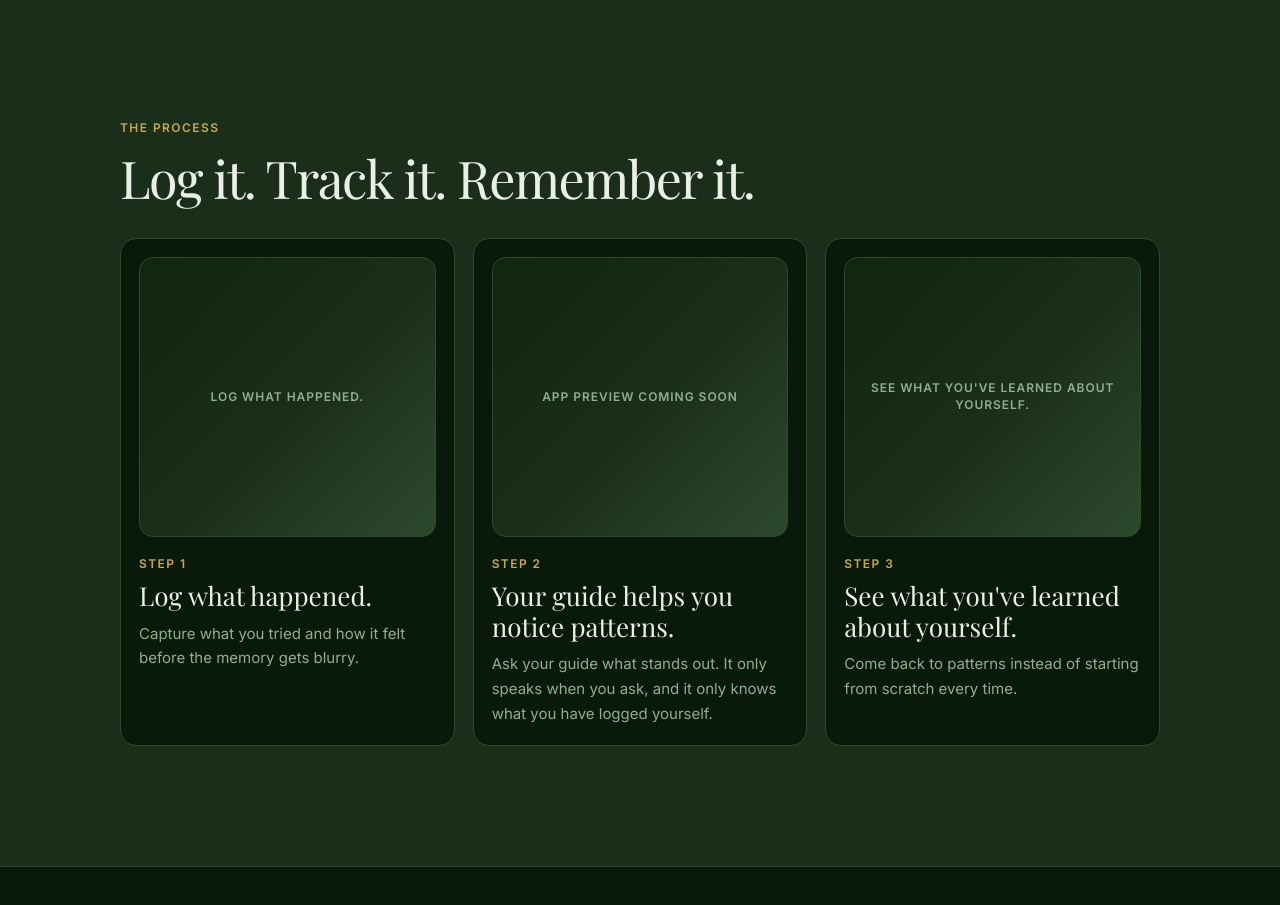
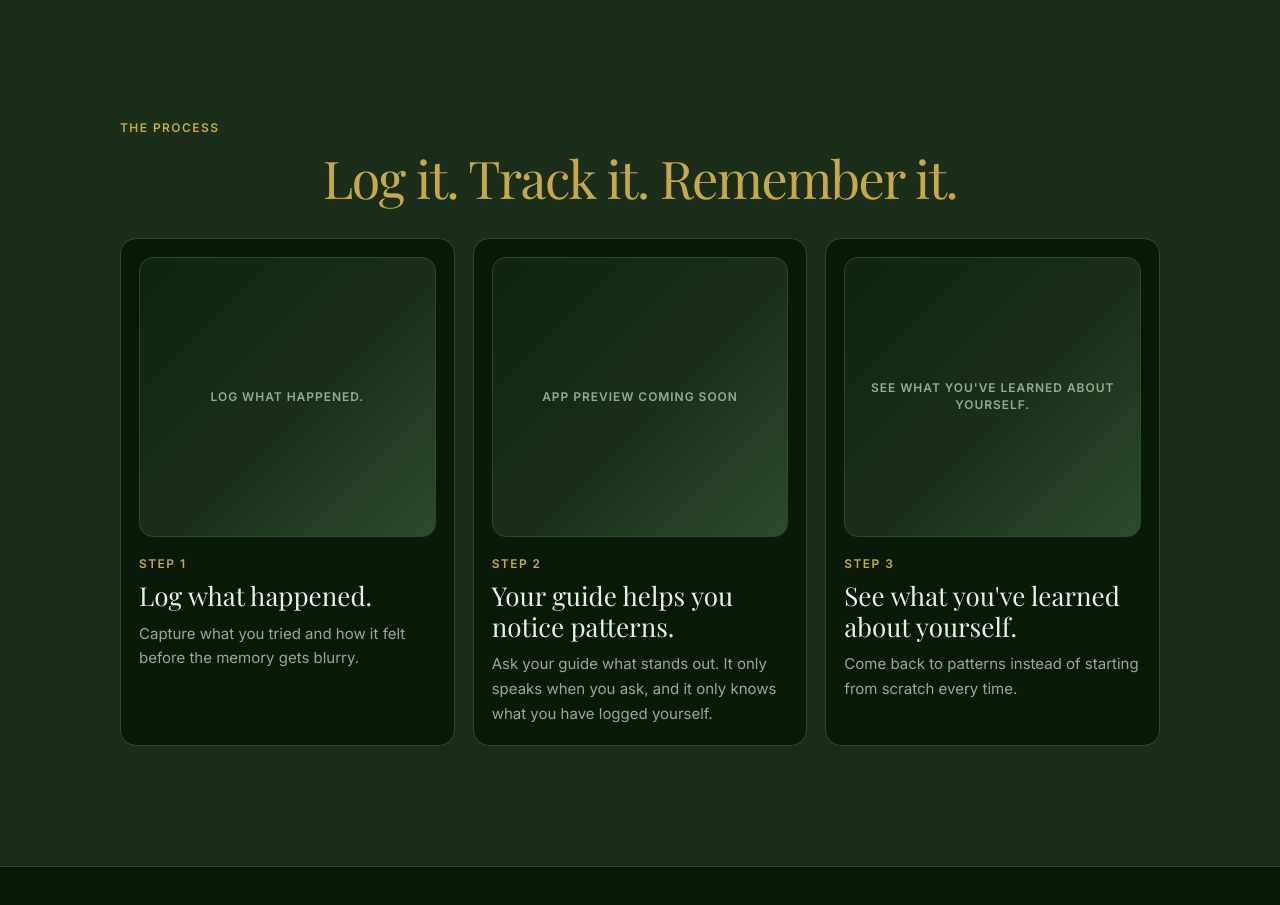
Before and after one commit to casevoiceai/my420journal-app, a React (Vite) app: page / in a window 1280 px wide. Shown: the part 952-1857 px from the top of the page. Built offline with nearby package versions, Linux system fonts and the light colour scheme.

Commit message:
Center and recolor process tagline

```diff
--- a/src/marketing/MarketingProcess.jsx
+++ b/src/marketing/MarketingProcess.jsx
@@ -1,5 +1,5 @@
 import { marketingFonts, marketingPage, marketingPalette as S } from './marketingStyles'
-import { SectionHeader, PlaceholderBox } from './MarketingShared'
+import { eyebrowStyle, PlaceholderBox } from './MarketingShared'
 
 const processSteps = [
   {
@@ -34,14 +34,21 @@ export function ProcessSection() {
           maxWidth: marketingPage.maxWidth,
         }}
       >
-        <SectionHeader
-          eyebrow="The Process"
-          title="Log it. Track it. Remember it."
-          titleStyle={{
+        <div style={{ marginBottom: '34px' }}>
+          <p style={eyebrowStyle}>The Process</p>
+          <h2 style={{
+            margin: '0 0 14px 0',
+            color: S.gold,
+            fontFamily: marketingFonts.playfair,
+            fontSize: 'clamp(28px, 5vw, 52px)',
+            lineHeight: 1.02,
+            letterSpacing: '-0.03em',
             whiteSpace: 'nowrap',
-            fontSize: 'clamp(28px, 5vw, 52px)',
-          }}
-        />
+            textAlign: 'center',
+          }}>
+            Log it. Track it. Remember it.
+          </h2>
+        </div>
 
         <div style={{
           display: 'grid',
```
